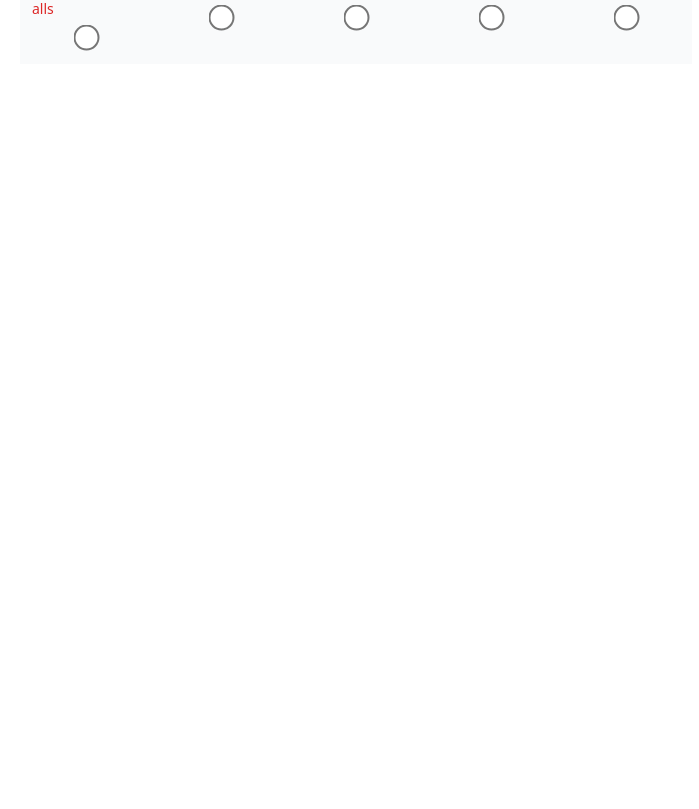
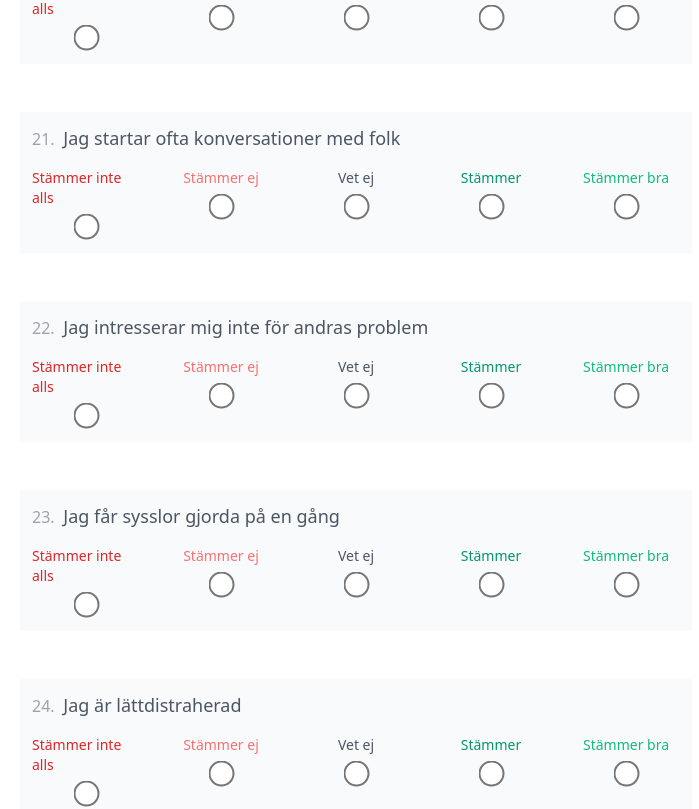
Before and after one commit to johnnydevster/persona, a React (Create React App) app in the folder client/: page / in a window 1280 px wide. Shown: the part 4648-5457 px from the top of the page, without its empty margins (284-983 px from the left). Before the commit the page ends 5096 px from the top, so only its background shows below. Built offline with nearby package versions, Linux system fonts and the light colour scheme.

Commit message:
Added checks and autoscroll on form completion

```diff
--- a/client/src/App.js
+++ b/client/src/App.js
@@ -1,13 +1,29 @@
-import QuestionForm from "./Components/QuestionForm.js";
-import Questions from "./Data/questions";
-import { useState, useEffect } from "react";
+import Question from "./Components/Question.js";
+import { questions, testAnswers } from "./Data/questions";
+import { useState, useEffect, useRef } from "react";
 
 function App() {
-  const [answers, setAnswers] = useState([]);
+  const [answers, setAnswers] = useState(testAnswers);
+  const [unansweredQuestionIds, setUnansweredQuestionIds] = useState([]);
+  const [calculatingResults, setCalculatingResults] = useState(false);
 
-  useEffect(() => {
-    console.log(answers);
-  }, [answers]);
+  useEffect(() => {}, [answers]);
+
+  function calculateResults() {
+    // First check if all questions are answered
+    const unansweredQuestions = questions.filter(
+      (question) => !answers.some((answer) => question.id === answer.id)
+    );
+    if (unansweredQuestions.length > 0) {
+      setUnansweredQuestionIds(
+        unansweredQuestions.map((question) => question.id)
+      );
+
+      console.log("Seems like you haven't answered some questions!");
+    } else {
+      console.log("All questions answered.");
+    }
+  }
 
   return (
     <div>
@@ -67,20 +83,39 @@ function App() {
             Ta ställning istället för att svara neutralt
           </div>
         </div>
-        <div className="mt-10 mb-96">
-          {Questions.map((question, index) => {
+        <div className="mt-10 mb-10">
+          {questions.map((question, index) => {
+            /*
+            console.log("Question ID: " + question.id);
+            console.log(
+              `First unanswered: ${unansweredQuestionIds[0] === question.id}`
+            );
+            console.log(
+              "Is unanswered: " + unansweredQuestionIds.includes(question.id)
+            );
+            */
             return (
-              <QuestionForm
+              <Question
                 questionNr={index + 1}
+                firstUnanswered={unansweredQuestionIds[0] === question.id}
+                unansweredFlag={unansweredQuestionIds.includes(question.id)}
                 id={question.id}
                 question={question.question}
                 factor={question.factor}
                 answers={answers}
                 setAnswers={setAnswers}
+                unansweredQuestionIds={unansweredQuestionIds}
+                setUnansweredQuestionIds={setUnansweredQuestionIds}
               />
             );
           })}
         </div>
+        <button
+          onClick={calculateResults}
+          className="mb-20 h-12 px-8 rounded text-white text-lg hover:bg-green-400 bg-green-500 mx-auto block"
+        >
+          Beräkna resultat
+        </button>
       </section>
     </div>
   );
--- a/client/src/Components/QuestionForm.js
+++ b/client/src/Components/Question.js
@@ -1,6 +1,15 @@
-import { useState, useEffect } from "react";
+import { useRef, useState, useEffect } from "react";
 
-function QuestionForm(props) {
+function Question(props) {
+  const ref = useRef(null);
+
+  useEffect(() => {
+    if (props.firstUnanswered) {
+      console.log(props.id + " fired, but didn't scroll");
+      ref.current.scrollIntoView({ behavior: "smooth", block: "start" });
+    }
+  });
+
   function handleChange(e) {
     // Factors explanation
     // 1 = Extraversion
@@ -48,13 +57,16 @@ function QuestionForm(props) {
 
     props.setAnswers([
       ...props.answers.filter((object) => {
-        return object.id != questionAnswer.id;
+        return object.id !== questionAnswer.id;
       }),
       questionAnswer,
     ]);
+    props.setUnansweredQuestionIds(
+      props.unansweredQuestionIds.filter((id) => id !== props.id)
+    );
   }
   return (
-    <div className="mb-12 bg-gray-50 pt-3 pb-5 px-3">
+    <div ref={ref} className="mb-12 bg-gray-50 pt-3 pb-5 px-3">
       <h2 className="text-lg text-gray-600 pb-4">
         <span className="text-base text-gray-400 mr-1">
           {props.questionNr}.
@@ -125,4 +137,4 @@ function QuestionForm(props) {
   );
 }
 
-export default QuestionForm;
+export default Question;
--- a/client/src/Data/questions.js
+++ b/client/src/Data/questions.js
@@ -1,4 +1,4 @@
-const Questions = [
+const questions = [
   {
     id: 1,
     question: "Jag är ofta i festens centrum",
@@ -99,6 +99,209 @@ const Questions = [
     question: "Jag är inte intresserad av abstrakta idéer",
     factor: -5,
   },
+  {
+    id: 21,
+    question: "Jag startar ofta konversationer med folk",
+    factor: 1,
+  },
+  {
+    id: 22,
+    question: "Jag intresserar mig inte för andras problem",
+    factor: -2,
+  },
+  {
+    id: 23,
+    question: "Jag får sysslor gjorda på en gång",
+    factor: 3,
+  },
+  {
+    id: 24,
+    question: "Jag är lättdistraherad",
+    factor: 4,
+  },
+  {
+    id: 25,
+    question: "Jag har utmärkta idéer",
+    factor: 5,
+  },
+  {
+    id: 26,
+    question: "Jag har inte så mycket att säga",
+    factor: -1,
+  },
+  {
+    id: 27,
+    question: "Jag är medkänslig",
+    factor: 2,
+  },
+  {
+    id: 28,
+    question: "Jag glömmer ofta ställa tillbaks saker på rätt plats",
+    factor: -3,
+  },
+  {
+    id: 29,
+    question: "Jag blir lätt upprörd",
+    factor: 4,
+  },
+  {
+    id: 30,
+    question: "Jag har inte så bra fantasi",
+    factor: -5,
+  },
+  {
+    id: 31,
+    question: "Jag pratar med många olika människor på fester",
+    factor: 1,
+  },
+  {
+    id: 32,
+    question: "Jag är inte så intresserad av andra människor",
+    factor: -2,
+  },
+  {
+    id: 33,
+    question: "Jag uppskattar ordning",
+    factor: 3,
+  },
+  {
+    id: 34,
+    question: "Jag har ofta humörsvängningar",
+    factor: 4,
+  },
+  {
+    id: 35,
+    question: "Jag förstår saker snabbt",
+    factor: 5,
+  },
+  {
+    id: 36,
+    question: "Jag gillar inte att dra uppmärksamheten till mig själv",
+    factor: -1,
+  },
+  {
+    id: 37,
+    question: "Jag tar mig tid för andra människor",
+    factor: 2,
+  },
+  {
+    id: 38,
+    question: "Jag undviker ansvar",
+    factor: -3,
+  },
+  {
+    id: 39,
+    question: "Jag kan bli arg utan anledning",
+    factor: 4,
+  },
+  {
+    id: 40,
+    question: "Jag använder ofta svåra ord",
+    factor: 5,
+  },
+  {
+    id: 41,
+    question: "Jag har inget emot att stå i centrum",
+    factor: 1,
+  },
+  {
+    id: 42,
+    question: "Jag kan känna andras känslor",
+    factor: 2,
+  },
+  {
+    id: 43,
+    question: "Jag följer en daglig rutin",
+    factor: 3,
+  },
+  {
+    id: 44,
+    question: "Jag är lättirriterad",
+    factor: 4,
+  },
+  {
+    id: 45,
+    question: "Jag funderar ofta över saker",
+    factor: 5,
+  },
+  {
+    id: 46,
+    question: "Jag är tyst runt främlingar",
+    factor: -1,
+  },
+  {
+    id: 47,
+    question: "Jag får människor att känna sig väl till mods",
+    factor: 2,
+  },
+  {
+    id: 48,
+    question: "Jag är noggrann i mina uppgifter",
+    factor: 3,
+  },
+  {
+    id: 49,
+    question: "Jag känner mig ofta nere",
+    factor: 4,
+  },
+  {
+    id: 50,
+    question: "Jag har många idéer om saker",
+    factor: 5,
+  },
 ];
 
-export default Questions;
+const testAnswers = [
+  { id: 1, factor: "Extraversion", answer: 1 },
+  { id: 2, factor: "Agreeableness", answer: 2 },
+  { id: 3, factor: "Conscientiousness", answer: 5 },
+  { id: 4, factor: "Neuroticism", answer: 4 },
+  { id: 5, factor: "Openness", answer: 4 },
+  { id: 6, factor: "Extraversion", answer: 1 },
+  { id: 7, factor: "Agreeableness", answer: 2 },
+  //{ id: 8, factor: "Conscientiousness", answer: 5 },
+  { id: 9, factor: "Neuroticism", answer: 4 },
+  { id: 10, factor: "Openness", answer: 4 },
+  { id: 11, factor: "Extraversion", answer: 1 },
+  { id: 12, factor: "Agreeableness", answer: 2 },
+  //{ id: 13, factor: "Conscientiousness", answer: 4 },
+  { id: 14, factor: "Neuroticism", answer: 5 },
+  { id: 15, factor: "Openness", answer: 5 },
+  { id: 16, factor: "Extraversion", answer: 1 },
+  { id: 17, factor: "Agreeableness", answer: 2 },
+  { id: 18, factor: "Conscientiousness", answer: 4 },
+  { id: 19, factor: "Neuroticism", answer: 5 },
+  { id: 20, factor: "Openness", answer: 5 },
+  { id: 21, factor: "Extraversion", answer: 2 },
+  { id: 22, factor: "Agreeableness", answer: 1 },
+  { id: 23, factor: "Conscientiousness", answer: 2 },
+  { id: 24, factor: "Neuroticism", answer: 5 },
+  { id: 25, factor: "Openness", answer: 4 },
+  { id: 26, factor: "Extraversion", answer: 1 },
+  //{ id: 27, factor: "Agreeableness", answer: 1 },
+  { id: 28, factor: "Conscientiousness", answer: 4 },
+  { id: 29, factor: "Neuroticism", answer: 2 },
+  { id: 30, factor: "Openness", answer: 5 },
+  { id: 31, factor: "Extraversion", answer: 1 },
+  { id: 32, factor: "Agreeableness", answer: 2 },
+  { id: 33, factor: "Conscientiousness", answer: 4 },
+  { id: 34, factor: "Neuroticism", answer: 4 },
+  { id: 35, factor: "Openness", answer: 4 },
+  { id: 36, factor: "Extraversion", answer: 1 },
+  { id: 37, factor: "Agreeableness", answer: 2 },
+  { id: 38, factor: "Conscientiousness", answer: 4 },
+  { id: 39, factor: "Neuroticism", answer: 4 },
+  { id: 40, factor: "Openness", answer: 4 },
+  { id: 41, factor: "Extraversion", answer: 1 },
+  { id: 42, factor: "Agreeableness", answer: 2 },
+  { id: 43, factor: "Conscientiousness", answer: 2 },
+  { id: 44, factor: "Neuroticism", answer: 4 },
+  { id: 45, factor: "Openness", answer: 5 },
+  { id: 46, factor: "Extraversion", answer: 1 },
+  { id: 47, factor: "Agreeableness", answer: 1 },
+  { id: 48, factor: "Conscientiousness", answer: 5 },
+  { id: 49, factor: "Neuroticism", answer: 5 },
+  { id: 50, factor: "Openness", answer: 5 },
+];
+
+export { questions, testAnswers };
```
